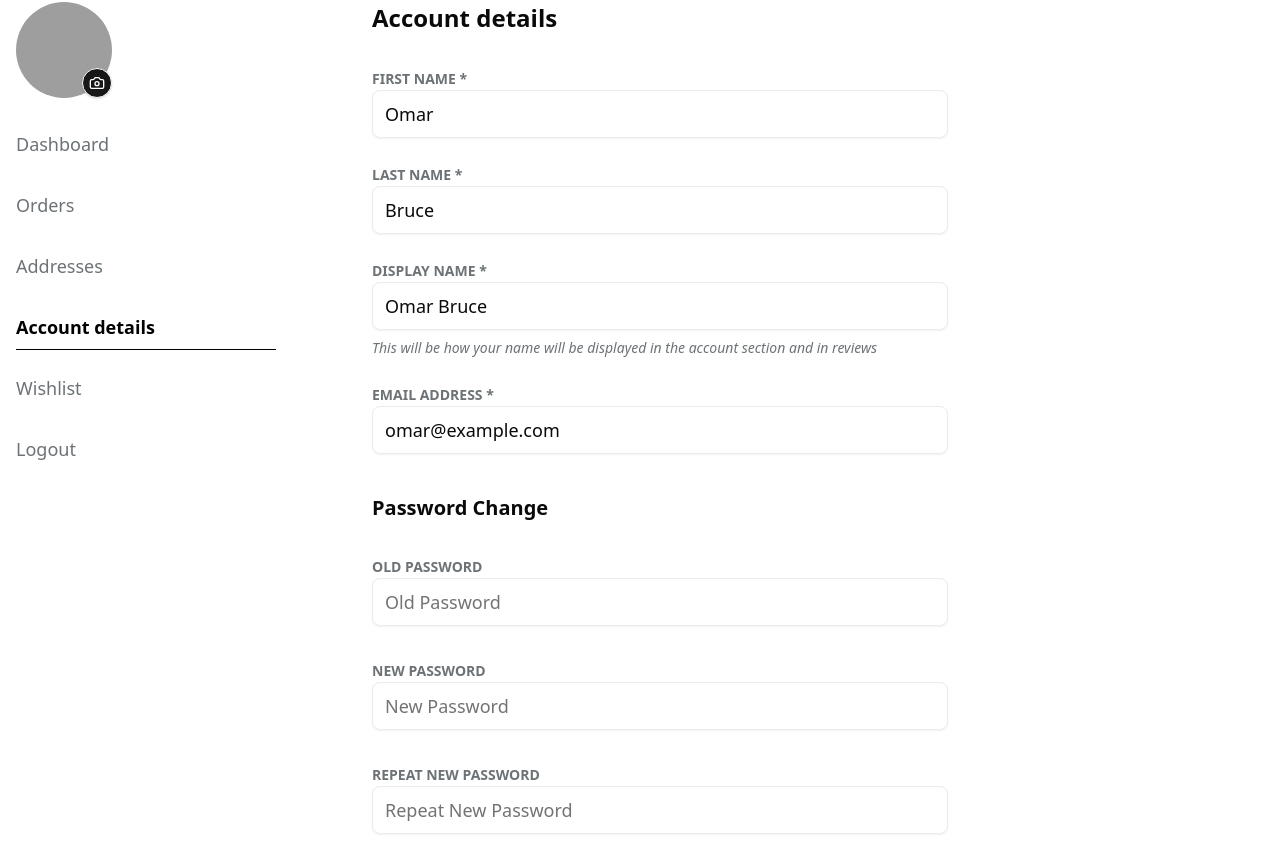
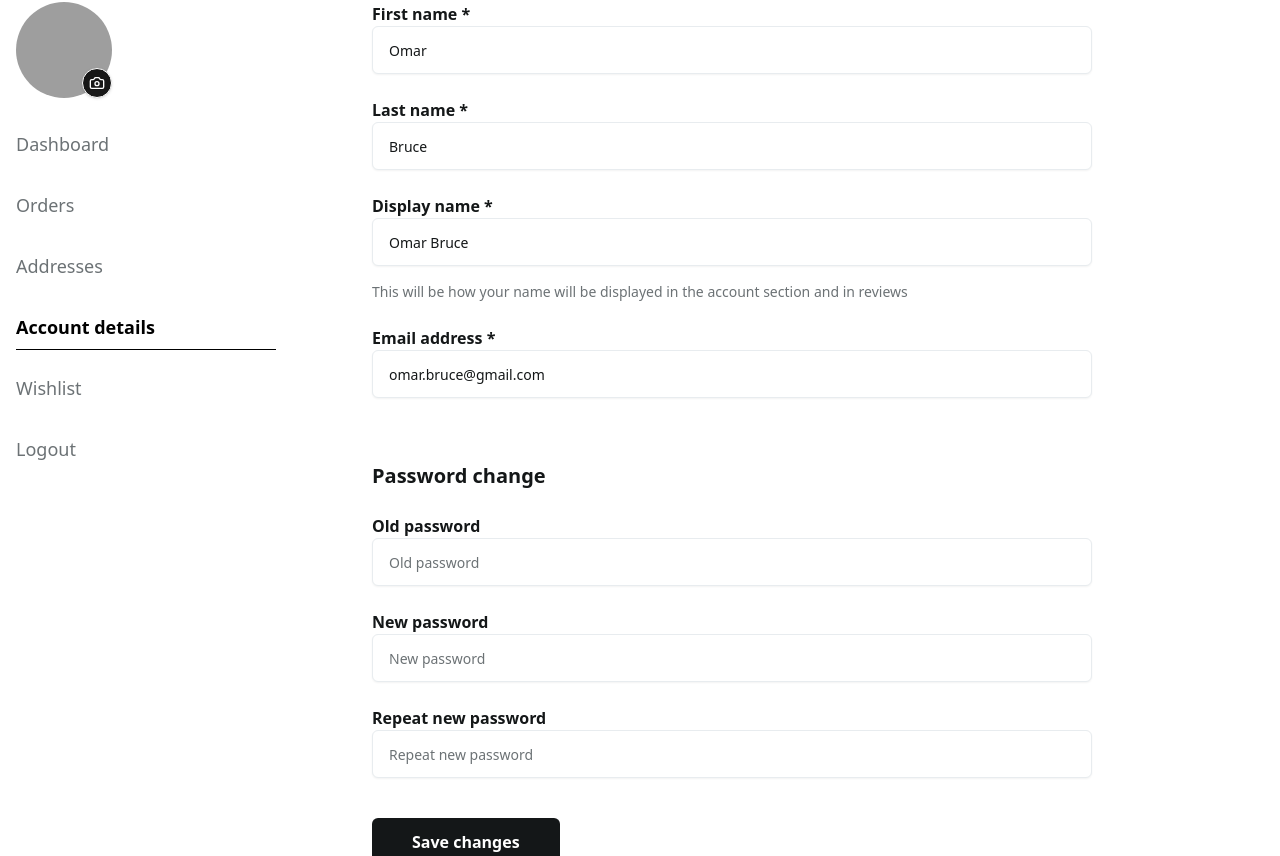
Before and after one commit to oodling-shop/oodling-frontend, a Next.js app: page /my-account/details in a window 1280 px wide. Shown: the part 254-1110 px from the top of the page. Built offline with nearby package versions, Linux system fonts and the light colour scheme; grey boxes are pictures that could not be loaded.

Commit message:
feat: Add account details page with forms for user profile information and password changes.

```diff
--- a/app/(main)/(pages)/my-account/details/page.tsx
+++ b/app/(main)/(pages)/my-account/details/page.tsx
@@ -1,55 +1,88 @@
+"use client";
+
 import { Input } from "@/components/ui/input";
 import { Button } from "@/components/ui/button";
 
 export default function AccountDetailsPage() {
   return (
-    <div className="max-w-xl">
-      <h2 className="text-2xl font-semibold mb-8">Account details</h2>
-
-      <form className="space-y-6">
+    <div className="max-w-[720px]">
+      <form className="space-y-6" onSubmit={(e) => e.preventDefault()}>
+        <div className="grid grid-cols-1 gap-6">
           <div className="space-y-2">
-          <label className="text-sm font-semibold uppercase text-[#6C7275]">First Name *</label>
-          <Input placeholder="First Name" defaultValue="Omar" className="h-12 border-[#E8ECEF] bg-white text-base md:text-lg focus-visible:ring-black/5" />
+            <label className="text-base font-semibold text-[#141718]">First name *</label>
+            <Input
+              placeholder="First name"
+              defaultValue="Omar"
+              className="h-12 border-[#E8ECEF] bg-white text-[#141718] placeholder:text-[#6C7275] focus-visible:ring-black/5 rounded-[6px] px-4"
+            />
           </div>
 
           <div className="space-y-2">
-          <label className="text-sm font-semibold uppercase text-[#6C7275]">Last Name *</label>
-          <Input placeholder="Last Name" defaultValue="Bruce" className="h-12 border-[#E8ECEF] bg-white text-base md:text-lg focus-visible:ring-black/5" />
+            <label className="text-base font-semibold text-[#141718]">Last name *</label>
+            <Input
+              placeholder="Last name"
+              defaultValue="Bruce"
+              className="h-12 border-[#E8ECEF] bg-white text-[#141718] placeholder:text-[#6C7275] focus-visible:ring-black/5 rounded-[6px] px-4"
+            />
           </div>
 
           <div className="space-y-2">
-          <label className="text-sm font-semibold uppercase text-[#6C7275]">Display Name *</label>
-          <Input placeholder="Display Name" defaultValue="Omar Bruce" className="h-12 border-[#E8ECEF] bg-white text-base md:text-lg focus-visible:ring-black/5" />
-          <p className="text-sm text-[#6C7275] italic">This will be how your name will be displayed in the account section and in reviews</p>
+            <label className="text-base font-semibold text-[#141718]">Display name *</label>
+            <Input
+              placeholder="Display name"
+              defaultValue="Omar Bruce"
+              className="h-12 border-[#E8ECEF] bg-white text-[#141718] placeholder:text-[#6C7275] focus-visible:ring-black/5 rounded-[6px] px-4"
+            />
+            <p className="text-sm text-[#6C7275] mt-2">This will be how your name will be displayed in the account section and in reviews</p>
           </div>
 
           <div className="space-y-2">
-          <label className="text-sm font-semibold uppercase text-[#6C7275]">Email Address *</label>
-          <Input placeholder="Email Address" defaultValue="omar@example.com" type="email" className="h-12 border-[#E8ECEF] bg-white text-base md:text-lg focus-visible:ring-black/5" />
+            <label className="text-base font-semibold text-[#141718]">Email address *</label>
+            <Input
+              placeholder="Email address"
+              defaultValue="omar.bruce@gmail.com"
+              type="email"
+              className="h-12 border-[#E8ECEF] bg-white text-[#141718] placeholder:text-[#6C7275] focus-visible:ring-black/5 rounded-[6px] px-4"
+            />
+          </div>
         </div>
 
-        <div className="space-y-8 pt-4">
-          <h3 className="text-xl font-semibold">Password Change</h3>
+        <div className="pt-10 space-y-6">
+          <h3 className="text-xl font-semibold text-[#141718]">Password change</h3>
 
           <div className="space-y-2">
-            <label className="text-sm font-semibold uppercase text-[#6C7275]">Old Password</label>
-            <Input placeholder="Old Password" type="password" className="h-12 border-[#E8ECEF] bg-white text-base md:text-lg focus-visible:ring-black/5" />
+            <label className="text-base font-semibold text-[#141718]">Old password</label>
+            <Input
+              placeholder="Old password"
+              type="password"
+              className="h-12 border-[#E8ECEF] bg-white text-[#141718] placeholder:text-[#6C7275] focus-visible:ring-black/5 rounded-[6px] px-4"
+            />
           </div>
 
           <div className="space-y-2">
-            <label className="text-sm font-semibold uppercase text-[#6C7275]">New Password</label>
-            <Input placeholder="New Password" type="password" className="h-12 border-[#E8ECEF] bg-white text-base md:text-lg focus-visible:ring-black/5" />
+            <label className="text-base font-semibold text-[#141718]">New password</label>
+            <Input
+              placeholder="New password"
+              type="password"
+              className="h-12 border-[#E8ECEF] bg-white text-[#141718] placeholder:text-[#6C7275] focus-visible:ring-black/5 rounded-[6px] px-4"
+            />
           </div>
 
           <div className="space-y-2">
-            <label className="text-sm font-semibold uppercase text-[#6C7275]">Repeat New Password</label>
-            <Input placeholder="Repeat New Password" type="password" className="h-12 border-[#E8ECEF] bg-white text-base md:text-lg focus-visible:ring-black/5" />
+            <label className="text-base font-semibold text-[#141718]">Repeat new password</label>
+            <Input
+              placeholder="Repeat new password"
+              type="password"
+              className="h-12 border-[#E8ECEF] bg-white text-[#141718] placeholder:text-[#6C7275] focus-visible:ring-black/5 rounded-[6px] px-4"
+            />
           </div>
         </div>
 
-        <Button className="bg-black text-white hover:bg-black/90 px-10 py-6 h-auto text-lg rounded-xl">
+        <div className="pt-4">
+          <Button className="bg-[#141718] text-white hover:bg-[#141718]/90 px-10 py-3 h-auto text-base font-semibold rounded-[6px] transition-all active:scale-[0.98]">
             Save changes
           </Button>
+        </div>
       </form>
     </div>
   );
```
Lines whose indentation alone changed are shown as unchanged.
